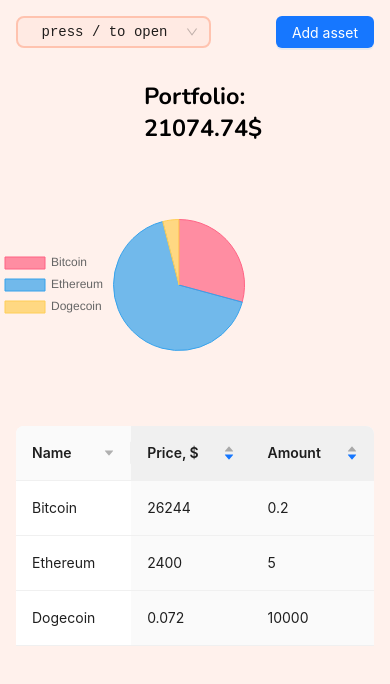
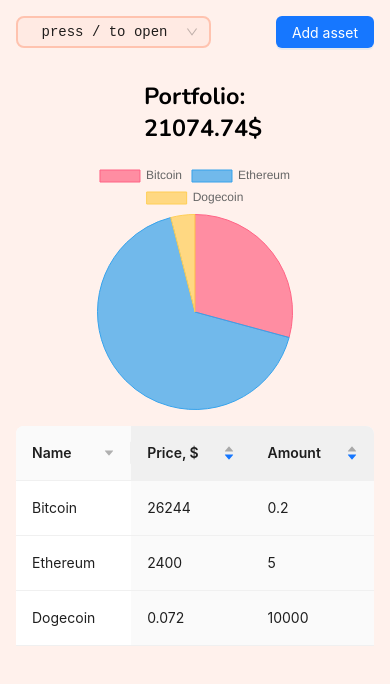
Before and after one commit to AnKlvy/Crypto-App-React, a React (Vite) app: page / in a window 390 px wide. Shown: the top 684 px of the page. Built offline with nearby package versions, Linux system fonts and the light colour scheme.

Commit message:
fix adaptive

```diff
--- a/src/components/layout/content/PortfolioChart.jsx
+++ b/src/components/layout/content/PortfolioChart.jsx
@@ -34,11 +34,12 @@
         ],
     };
 
+    const leftOrTop = isMobile && window.innerWidth > 500
     const options = {
         scale: {},
         plugins: {
             legend: {
-                position: isMobile ? 'left' : 'top',
+                position: leftOrTop ? 'left' : 'top',
             }
         }
     };
--- a/src/components/layout/content/PortfolioChart.module.css
+++ b/src/components/layout/content/PortfolioChart.module.css
@@ -11,6 +11,7 @@
         height: auto;
         @media (max-width: 768px) {
             @media (max-width: 576px) {
+                display: flex;
                 height:250px;
                 width: 400px;
             }
```
